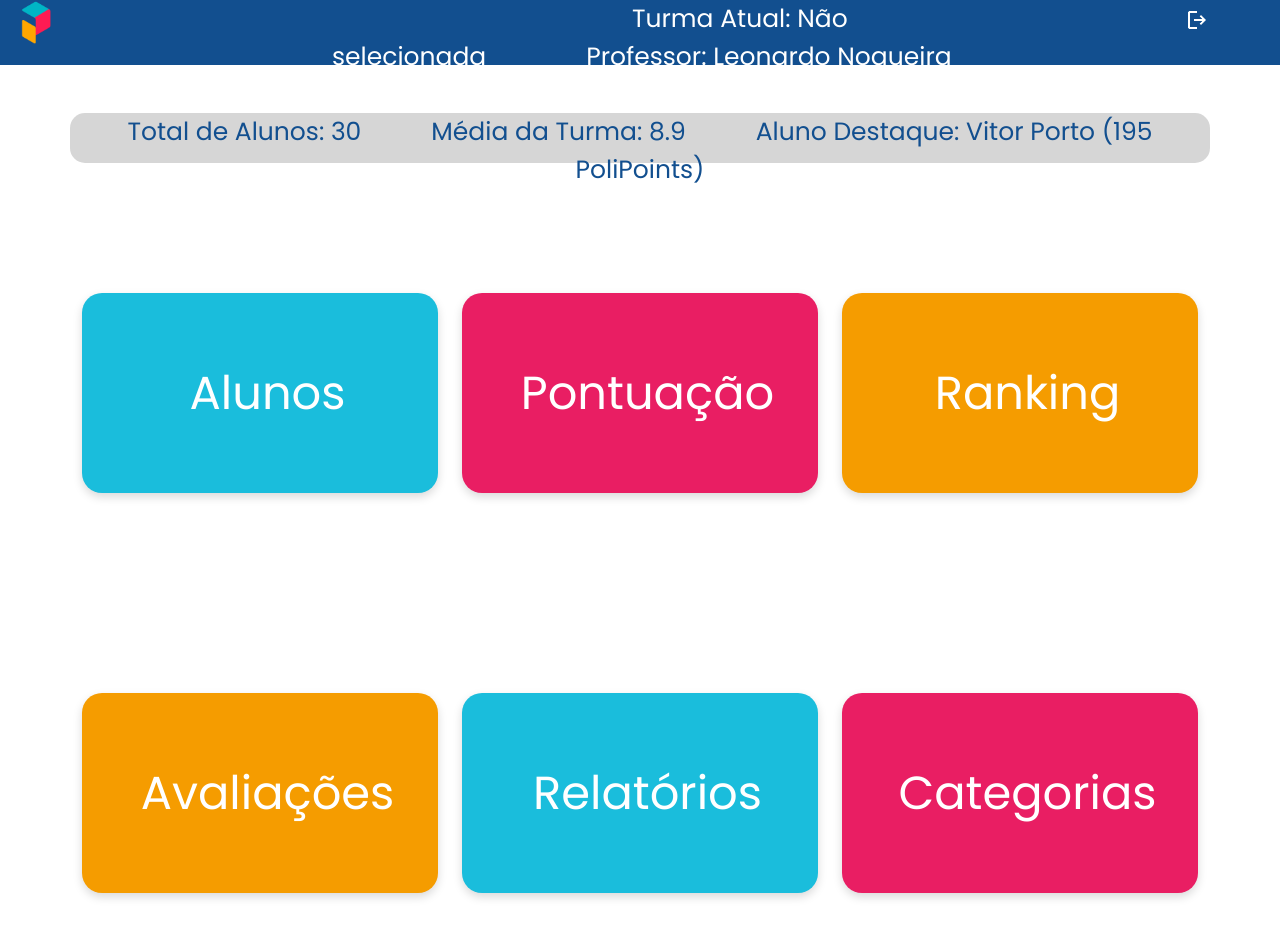
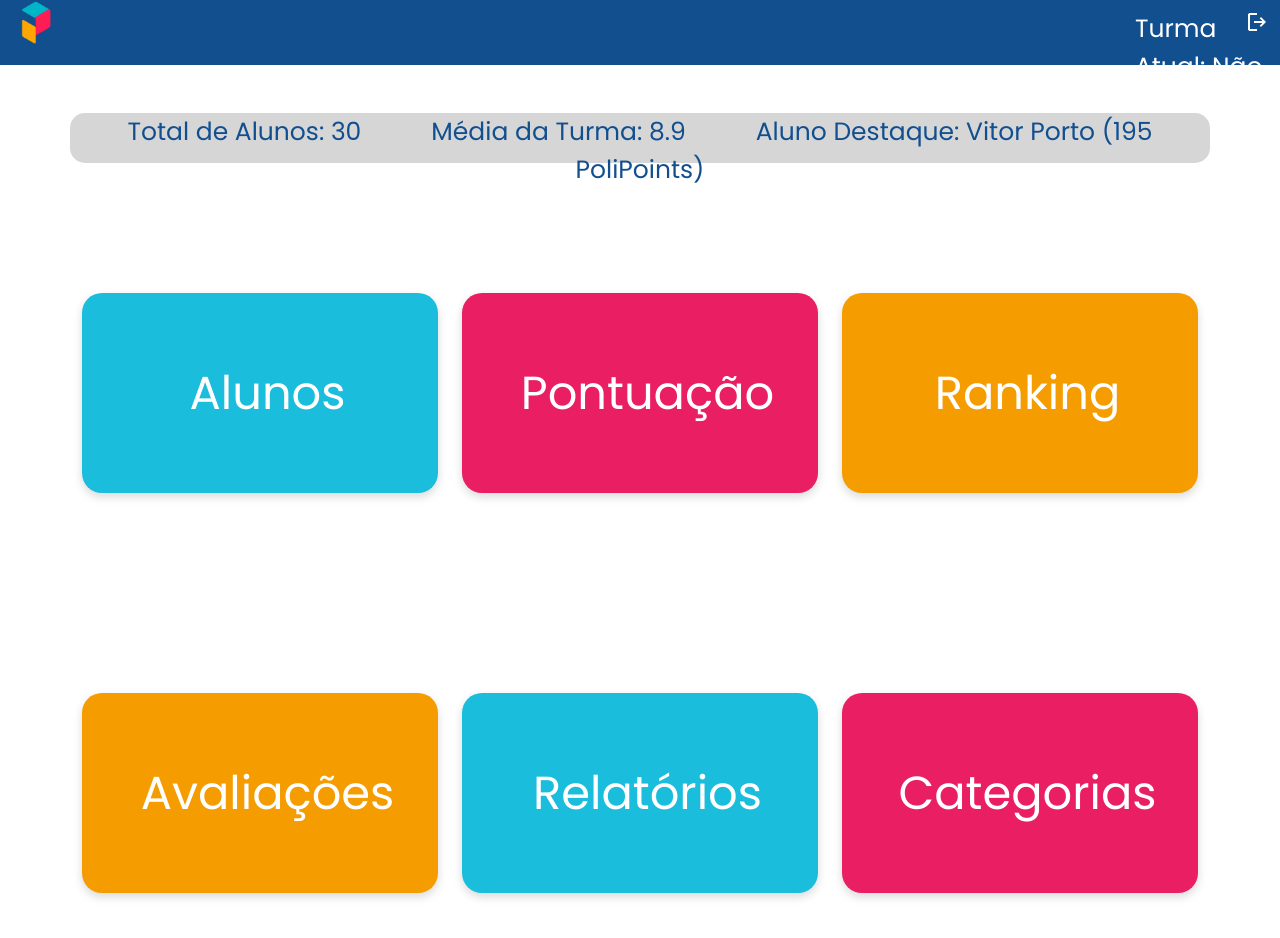
Before and after one commit to PII-3-Semestre-CIC-2025/PlataformaPoliedro, a Next.js app: page /dashboard-prof in a window 1280 px wide. Shown: the top 938 px of the page. Built offline with nearby package versions, Linux system fonts and the light colour scheme.

Commit message:
Criação do menu de aluno e ajustes de header

```diff
--- a/app/components/header.jsx
+++ b/app/components/header.jsx
@@ -25,7 +25,6 @@ export const Header = () => {
                     <Link href="/etapa" style={{ textDecoration: 'none', color: 'inherit' }}>
                         <span className="turma-atual">Turma Atual: {turmaAtual}</span>
                     </Link>
-                    <span className="prof-atual">Professor: Leonardo Nogueira</span>
                 </div>
                 <div className="col-1">
                     <a href="/" className="logout-btn">
--- a/styles/globals.css
+++ b/styles/globals.css
@@ -35,7 +35,6 @@ a {
     color: inherit;
     text-decoration: none;
 }
-
 
 
 .blur-background {
--- a/styles/header.css
+++ b/styles/header.css
@@ -3,7 +3,17 @@
 }
 .logout-btn{
     height: fit-content;
+    display: flex;
+    justify-content: center;
+    align-items: center;
+    margin-top: 10px;
+    margin-left: 60px;
 }
+.logout-btn img {
+    width: 40px;  /* Tamanho do ícone */
+    height: auto;
+}
+
 .header-prof {
     align-content: center;
     font-size: 25px;
@@ -11,13 +21,13 @@
     background-color: #124F8F;
     color: white;
     align-content: end;
+}
 
+.turma-atual{
+    height: fit-content;
+    display: flex;
+    justify-content: center;
+    align-items: center;
+    margin-left: 880px;
+    margin-top: 10px;
 }
-.prof-atual{
-    margin-left: 100px;
-    margin-top: 30px;
-}
-.turma-atual{
-    text-align: left;
-    margin-left: 300px;
-}
--- a/styles/menu-aluno.css
+++ b/styles/menu-aluno.css
@@ -1,6 +1,6 @@
 .menu-aluno {
   min-height: 100vh;
-  background-image: url('/images/Class Background.png');
+  background-image: url('/images/ClassBackground.png');
   background-size: cover;
   background-position: center;
   position: relative;
@@ -11,7 +11,7 @@
   content: "";
   position: absolute;
   top: 0; left: 0; right: 0; bottom: 0;
-  background: rgba(0,0,0,0.3);
+  background: rgba(0,0,0,0.5);
   z-index: 1;
   pointer-events: none;
 }
@@ -20,3 +20,62 @@
   position: relative;
   z-index: 2;
 }
+
+.header-aluno {
+    background-color: #124F8F;
+    color: white;
+    padding: 10px 0;
+    height: 65px;
+}
+
+.logo {
+    width: 50px;
+    height: auto;
+    margin-left: 20px;
+}
+
+.logout-btn {
+    display: flex;
+    align-items: center;
+    padding-right: 20px;
+}
+
+.logout-btn img {
+    width: 40px;
+    height: auto;
+}
+
+.menu-container {
+  display: flex;
+  justify-content: center;
+  align-items: center;
+  gap: 250px;
+  padding-top: 100px;
+
+}
+
+.menu-item {
+  display: flex;
+  flex-direction: column;
+  align-items: center;
+  text-align: center;
+  color: white;
+  text-decoration: none;
+}
+
+.menu-icon {
+  width: 300px;
+  height: auto;
+  filter: drop-shadow(0px 4px 8px rgba(0, 0, 0, 0.3));
+  margin-bottom: -80px;
+}
+
+.menu-text {
+  font-size: 1.5rem;
+  font-weight: 600;
+  text-transform: uppercase;
+  text-align: center;
+  max-width: 400px;
+  line-height: 1.5;
+  color: #ffffff;
+}
```
Also changed, not shown: app/menu-aluno/page.jsx (+24 -49 lines), 1 other file (tests, documents, lock files or other folders).
